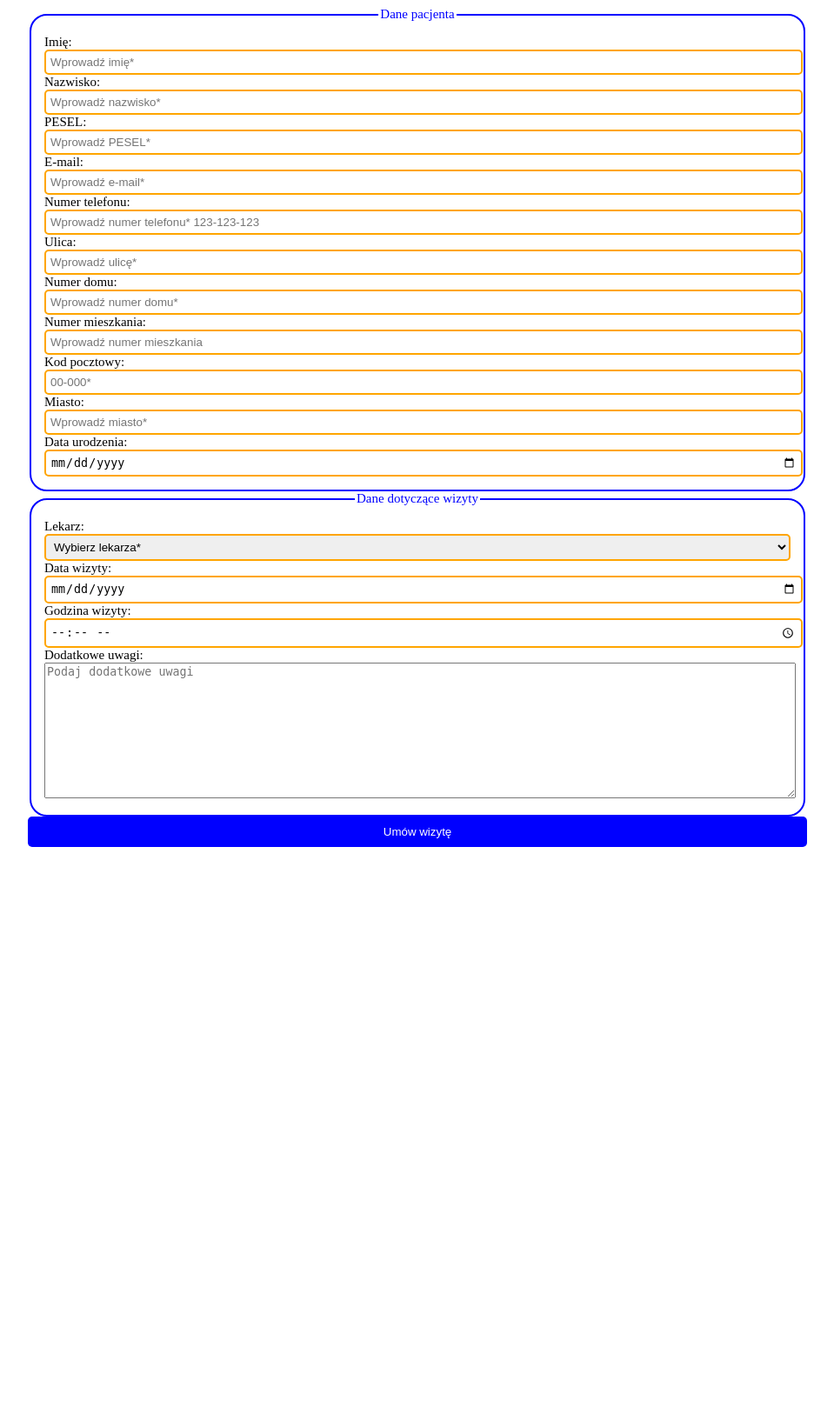
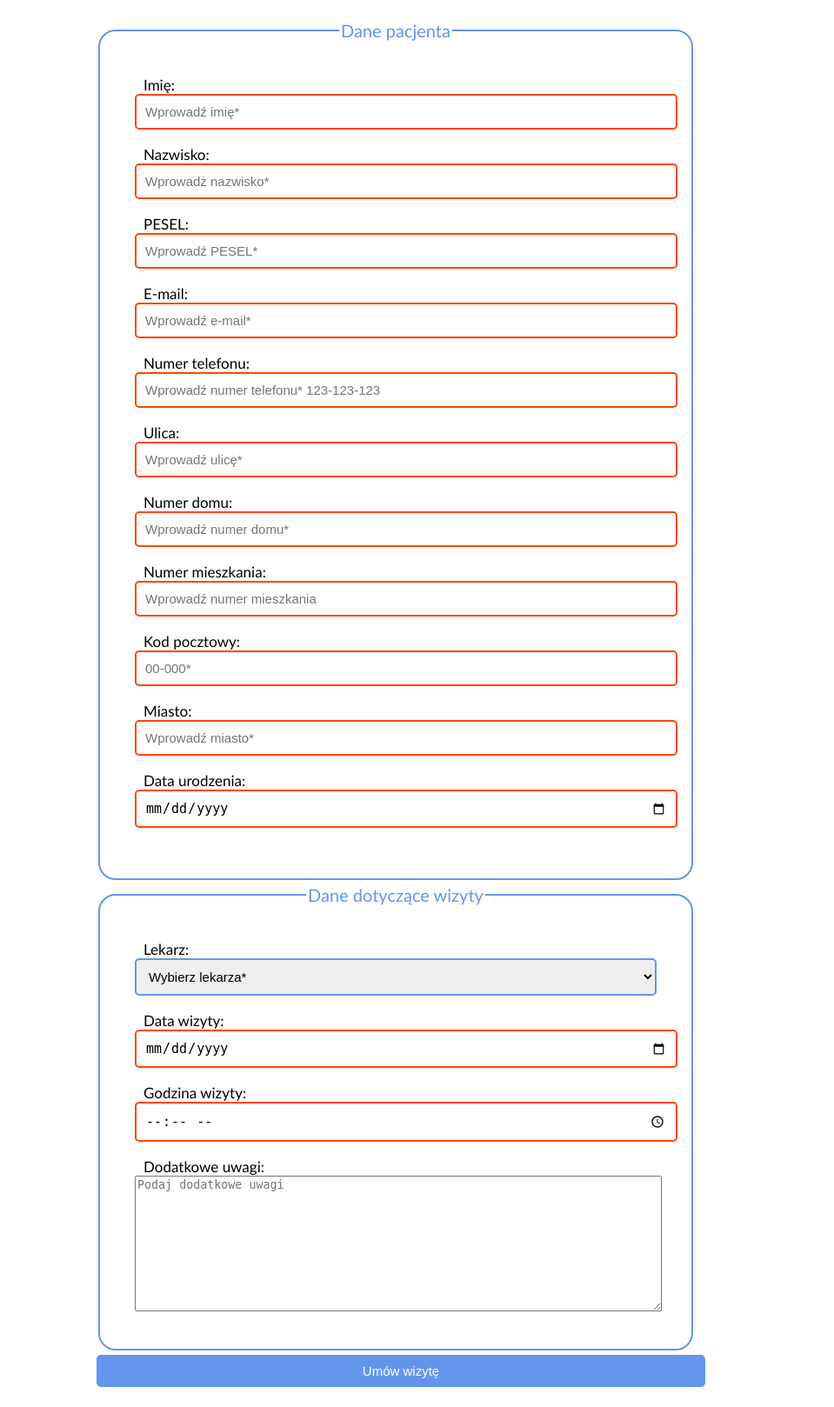
Before and after one commit to DominatorPoterzny/tworzenie-stron-i-aplikacji, a PHP site: page /walidacja.html in a window 1280 px wide. Shown: the whole page at 87% size, without its empty margins (160-1119 px from the left). Before the commit the page ends 974 px from the top, so only its background shows below. Run offline with PHP 8.4, Linux system fonts and the light colour scheme.

Commit message:
popraweczka

```diff
--- a/INNE/walidacja.css
+++ b/INNE/walidacja.css
@@ -1,31 +1,51 @@
 fieldset {
-	border: 2px blue solid;
+	border: 2px cornflowerblue solid;
 	border-radius: 20px;
-	padding: 15px;
+	padding: 40px;
+	width: 600px;
+	margin-bottom: 5px;
 }
+
 legend {
-	color: blue;
+	color: cornflowerblue;
 	text-align: center;
+	font-size: 20px;
 }
-input,
-select {
-	border: 2px orange solid;
+input {
+	border: 2px orangered solid;
 	width: 100%;
-	padding: 5px;
+	padding: 10px;
 	border-radius: 5px;
+	font-size: 15px;
+}
+#doctor {
+	border: 2px cornflowerblue solid;
+	text-shadow: 2px;
+	width: 100%;
+	padding: 10px;
+	border-radius: 5px;
+	font-size: 15px;
 }
 #button {
-	background-color: blue;
+	background-color: cornflowerblue;
 	border: 0px;
 	color: white;
 	padding: 10px;
+	width: 700px;
 }
 body {
 	font-size: 15px;
 	width: 70%;
-	margin-left: 15%;
-	margin-right: 15%;
+	margin-left: 20%;
+	margin-right: 10%;
+	padding: 15px;
+	align-items: center;
+	font-family: 'Gill Sans', 'Gill Sans MT', Calibri, 'Trebuchet MS', sans-serif;
 }
 #com {
 	width: 100%;
 }
+label {
+	font-size: 17px;
+	padding: 10px;
+}
--- a/INNE/walidacja.html
+++ b/INNE/walidacja.html
@@ -11,41 +11,42 @@
 
 <body>
     <form action="">
-        <fieldset>
+        <fieldset class="first">
             <legend>Dane pacjenta</legend>
 
             <label for="name">Imię:</label><br>
-            <input type="text" name="name" id="name" placeholder="Wprowadź imię*" required><br>
+            <input type="text" name="name" id="name" placeholder="Wprowadź imię*" required><br><br>
 
             <label for="sname">Nazwisko:</label><br>
-            <input type="text" name="sname" id="sname" placeholder="Wprowadż nazwisko*" required><br>
+            <input type="text" name="sname" id="sname" placeholder="Wprowadż nazwisko*" required><br><br>
 
             <label for="pesel">PESEL:</label><br>
-            <input type="text" name="pesel" id="pesel" placeholder="Wprowadź PESEL*" pattern="[0-9]{11}"><br>
+            <input type="text" name="pesel" id="pesel" placeholder="Wprowadź PESEL*" pattern="[0-9]{11}"><br><br>
 
             <label for="email">E-mail:</label><br>
-            <input type="email" name="email" id="email" placeholder="Wprowadź e-mail*" required><br>
+            <input type="email" name="email" id="email" placeholder="Wprowadź e-mail*" required><br><br>
 
             <label for="tel">Numer telefonu:</label><br>
-            <input type="tel" name="tel" id="tel" placeholder="Wprowadź numer telefonu* 123-123-123" pattern="[0-9]{3}-[0-9]{3}-[0-9]{3}" required><br>
+            <input type="tel" name="tel" id="tel" placeholder="Wprowadź numer telefonu* 123-123-123"
+                pattern="[0-9]{3}-[0-9]{3}-[0-9]{3}" required><br><br>
 
             <label for="street">Ulica:</label><br>
-            <input type="text" name="street" id="street" placeholder="Wprowadź ulicę*" required><br>
+            <input type="text" name="street" id="street" placeholder="Wprowadź ulicę*" required><br><br>
 
             <label for="number">Numer domu:</label><br>
-            <input type="text" name="number" id="number" placeholder="Wprowadź numer domu*" required><br>
+            <input type="text" name="number" id="number" placeholder="Wprowadź numer domu*" required><br><br>
 
             <label for="nr-miesz">Numer mieszkania:</label><br>
-            <input type="text" name="nr-m" id="nr-m" placeholder="Wprowadź numer mieszkania"><br>
+            <input type="text" name="nr-m" id="nr-m" placeholder="Wprowadź numer mieszkania"><br><br>
 
             <label for="post">Kod pocztowy:</label><br>
-            <input type="text" name="post" id="post" placeholder="00-000*" pattern="[0-9]{2}-[0-9]{3}" required><br>
+            <input type="text" name="post" id="post" placeholder="00-000*" pattern="[0-9]{2}-[0-9]{3}" required><br><br>
 
             <label for="city">Miasto:</label><br>
-            <input type="text" name="city" id="city" placeholder="Wprowadź miasto*" required><br>
+            <input type="text" name="city" id="city" placeholder="Wprowadź miasto*" required><br><br>
 
             <label for="data">Data urodzenia:</label><br>
-            <input type="date" name="data" id="data" required><br>
+            <input type="date" name="data" id="data" required><br><br>
         </fieldset>
 
         <fieldset>
@@ -57,12 +58,12 @@
                 <option value="stomatolog">Stomatolog</option>
                 <option value="chemioterapia">Chemioterapia</option>
                 <option value="andrzej">Andrzej</option>
-            </select><br>
+            </select><br><br>
             <label for="data-w">Data wizyty:</label><br>
-            <input type="date" name="data-w" id="data-w" required><br>
+            <input type="date" name="data-w" id="data-w" required><br><br>
 
             <label for="time"> Godzina wizyty:</label><br>
-            <input type="time" name="time" id="time" required><br>
+            <input type="time" name="time" id="time" required><br><br>
 
             <label for="com">Dodatkowe uwagi:</label><br>
             <textarea name="com" id="com" cols="100" rows="10" placeholder="Podaj dodatkowe uwagi"></textarea>
```
